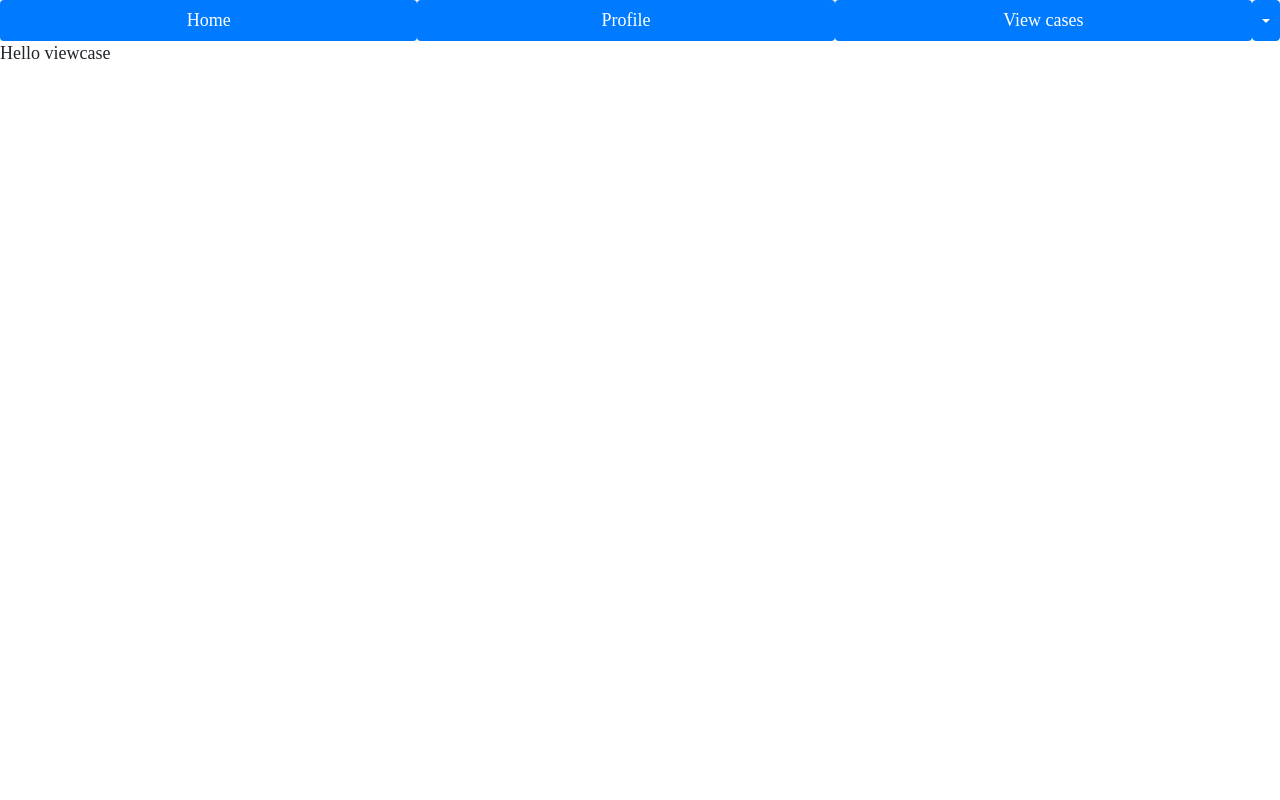
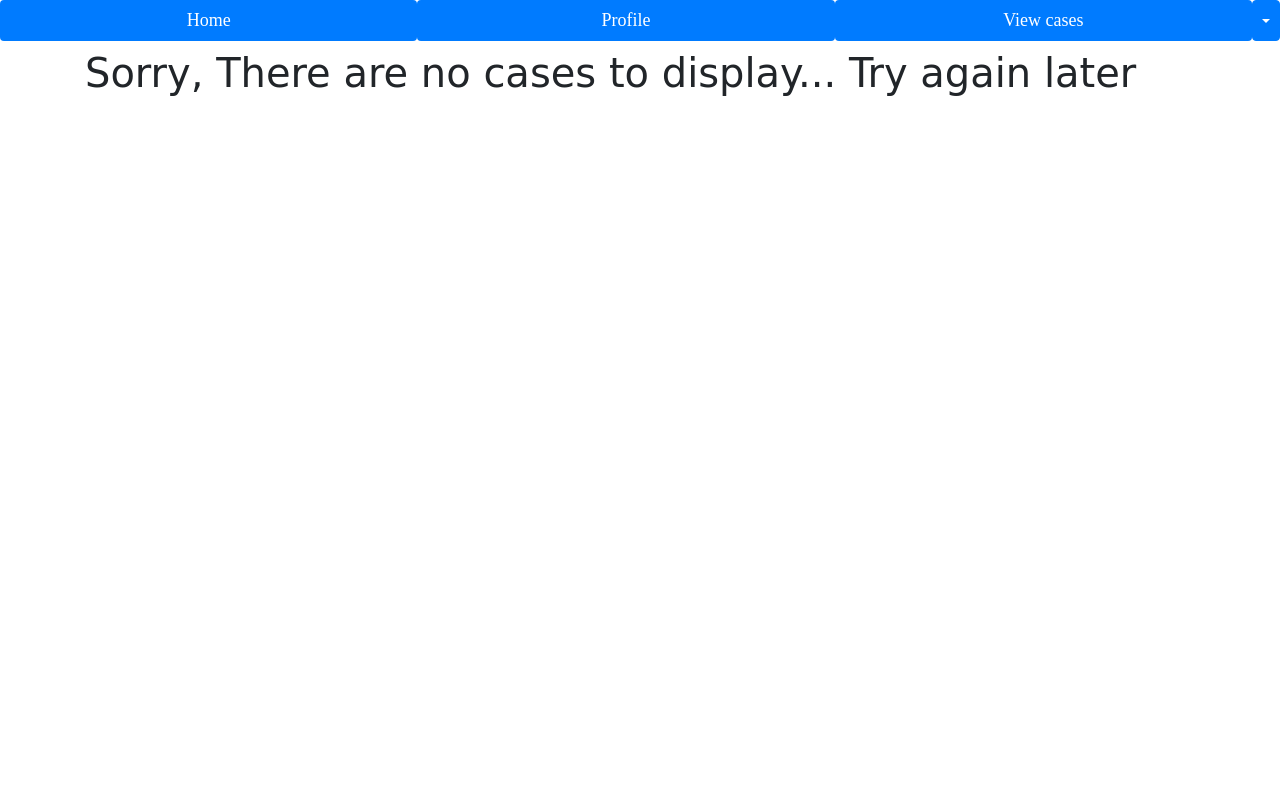
Before and after one commit to olamijinadebayo/the-law, a Django app: page /lawyer/cases/ in a window 1280 px wide. Run offline with Django 3.2, Linux system fonts and the light colour scheme; some libraries are stand-ins or nearby versions.

Commit message:
dummy work for everything set

```diff
--- a/lawyer/templates/law/viewcase.html
+++ b/lawyer/templates/law/viewcase.html
@@ -1,3 +1,38 @@
 {% extends 'law/base.html' %} {% block content %}
-Hello viewcase
+<h1 class="text-center"></h1>
+
+
+<div class="container">
+</div>
+<div class="container">
+    <div class="row">
+
+{%for case in case%}
+        <div class="col-md-6 ">
+            <center>
+                <div class="card">
+
+                    <div class="card-body">
+
+                 This is a sample case bwoy
+
+
+                        <div class="card-footer">
+                            <button>Take case</button>
+                        </div>
+                    </div>
+                </div>
+            </center>
+
+        {% empty %}
+
+        <div class="col-xs-12 col-sm-12 col-md-12 col-lg-12">
+            <h1>Sorry, There are no cases to display... Try again later</h1>
+
+        </div>
+{%endfor%}
+    </div>
+</div>
+</div>
+</div>
 {% endblock %}
```
